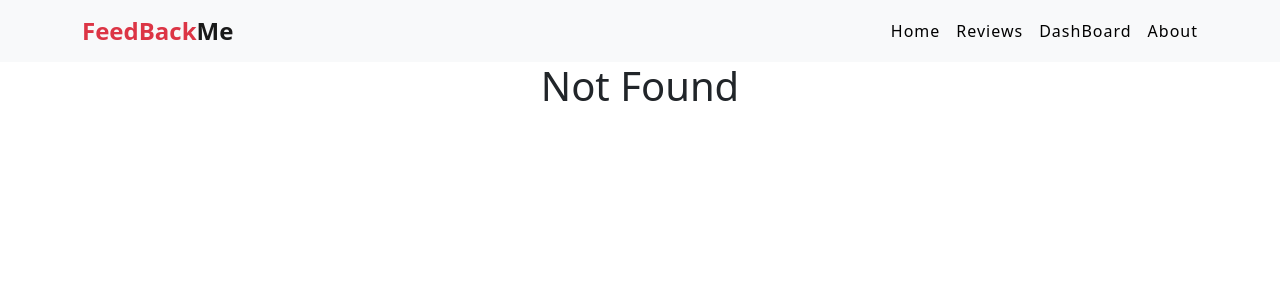
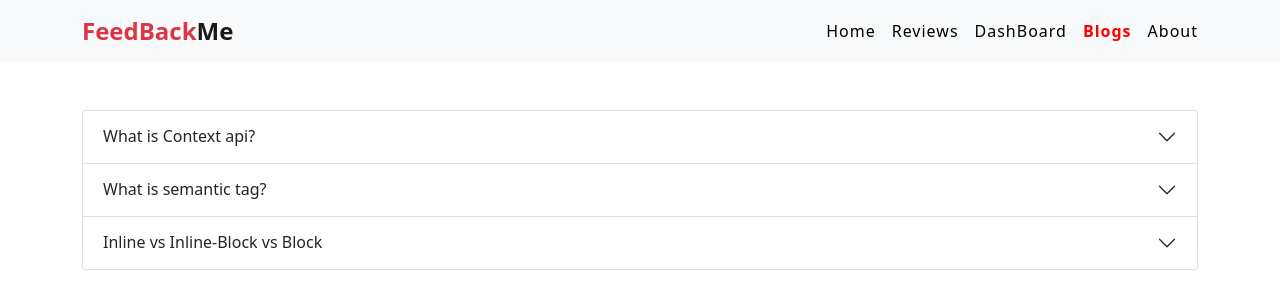
Before and after one commit to TEMPLAR-007/FeedBack-Me, a React (Create React App) app: page /blogs in a window 1280 px wide. Before the commit this address had no page. Shown: the top 306 px of the page. Built offline with nearby package versions, Linux system fonts and the light colour scheme.

Commit message:
ques ans

```diff
--- a/src/App.js
+++ b/src/App.js
@@ -1,6 +1,7 @@
 import { Route, Routes } from 'react-router-dom';
 import './App.css';
 import About from './components/About/About';
+import Blogs from './components/Blogs/Blogs';
 import DashBoard from './components/DashBoard/DashBoard';
 import Header from './components/Header/Header';
 import Home from './components/Home/Home';
@@ -16,6 +17,7 @@ function App() {
         <Route path='/' element={<Home></Home>}></Route>
         <Route path='/reviews' element={<Reviews></Reviews>}></Route>
         <Route path='/dashBoard' element={<DashBoard></DashBoard>}></Route>
+        <Route path='/blogs' element={<Blogs></Blogs>}></Route>
         <Route path='/about' element={<About></About>}></Route>
         <Route path="*" element={<NotFound />}></Route>
       </Routes>
--- /dev/null
+++ b/src/components/Blogs/Blogs.js
@@ -0,0 +1,51 @@
+import React from 'react';
+import { Accordion } from 'react-bootstrap';
+
+const Blogs = () => {
+    return (
+        <div className='container mt-5'>
+            <Accordion>
+                <Accordion.Item eventKey="0">
+                    <Accordion.Header>What is Context api?</Accordion.Header>
+                    <Accordion.Body className='text-start'>
+
+                        The Context API from React is a way to pass data through the component tree without having prop-drilling manually at every level. It is a React structure that enables you to exchange unique details and assists in solving prop-drilling from all levels of your application.
+
+                    </Accordion.Body>
+                </Accordion.Item>
+                <Accordion.Item eventKey="1">
+                    <Accordion.Header>What is semantic tag?</Accordion.Header>
+                    <Accordion.Body className='text-start'>
+                        Semantic HTML is a HTML writing style for labelling code usefully and meaningfully to both the developer and the browser.
+                        For example, the 'div' and 'span' elements tell nothing about their content. While elements such as 'from', 'table and 'article' clearly state what it’s content is meant to display within their tags. The prior tags are non-semantic; the later tags are semantic.
+
+                        So, there are essentially three broad categories that semantic HTML helps to improve: maintainability, accessibility and SEO. Let’s dive into how these categories can be improved with Semantic HTML.
+
+                    </Accordion.Body>
+                </Accordion.Item>
+                <Accordion.Item eventKey="3">
+                    <Accordion.Header>Inline vs Inline-Block vs Block</Accordion.Header>
+                    <Accordion.Body className='text-start'>
+                        <h3>Inline</h3>
+                        <p>The display property specifics the display behavior of an element. It’s a must know for controlling the layout of an element.Inline displays the element inline or on the same line. In other words, inline elements do NOT start on a new line and only takes up as much width as its content. So, if you try to set any width and height, it will have NO effects.</p>
+
+                        <h3>inline-block</h3>
+                        <p>Displays an element as an inline-level block container. You CAN set height and width values.Alright, let's move on to inline-block. It’s essentially the same thing as inline, except that you can set height and width values.</p>
+
+                        <h3>block</h3>
+                        <p>block elements starts on a NEW line and takes up the full width available. So that means block elements will occupy the entire width of its parent element.
+                            <h5 className='mt-3'>Here are a few elements that have a default block property:</h5>
+                            <li>div</li>
+                            <li>h1</li>
+                            <li>p</li>
+                            <li>li</li>
+                            <li>section</li>
+                        </p>
+                    </Accordion.Body>
+                </Accordion.Item>
+            </Accordion>
+        </div>
+    );
+};
+
+export default Blogs;
--- a/src/components/Header/Header.js
+++ b/src/components/Header/Header.js
@@ -14,6 +14,7 @@ const Header = () => {
                             <CustomLink to="/">Home</CustomLink>
                             <CustomLink to="/reviews">Reviews</CustomLink>
                             <CustomLink to="/dashBoard">DashBoard</CustomLink>
+                            <CustomLink to="/blogs">Blogs</CustomLink>
                             <CustomLink to="/about">About</CustomLink>
                         </Nav>
                     </Navbar.Collapse>
--- a/src/components/NotFound/NotFound.js
+++ b/src/components/NotFound/NotFound.js
@@ -3,7 +3,7 @@ import React from 'react';
 const NotFound = () => {
     return (
         <div>
-            <h1>Not Found</h1>
+            <img className='w-100' src="https://i.ibb.co/vvcJH0f/Inked2417237-LI.jpghttps://i.ibb.co/vvcJH0f/Inked2417237-LI.jpg" alt="" />
         </div>
     );
 };
```
